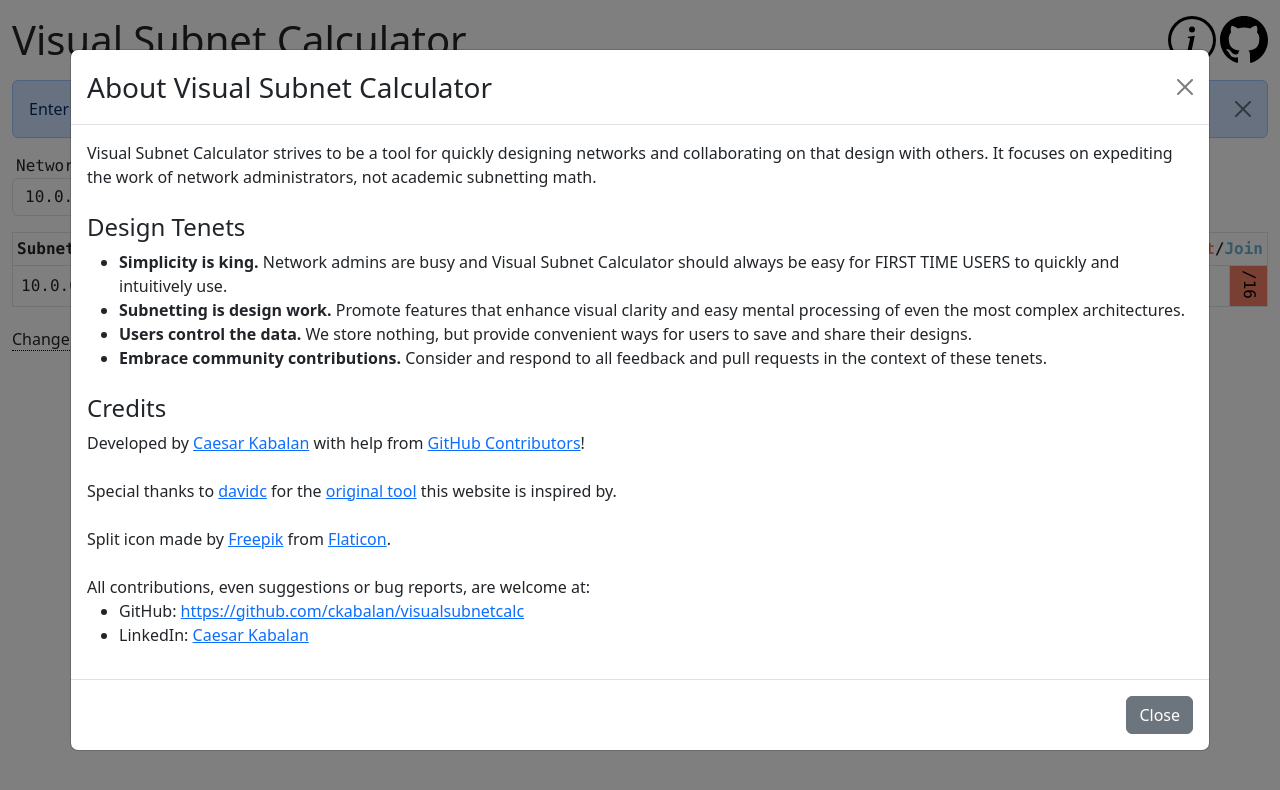
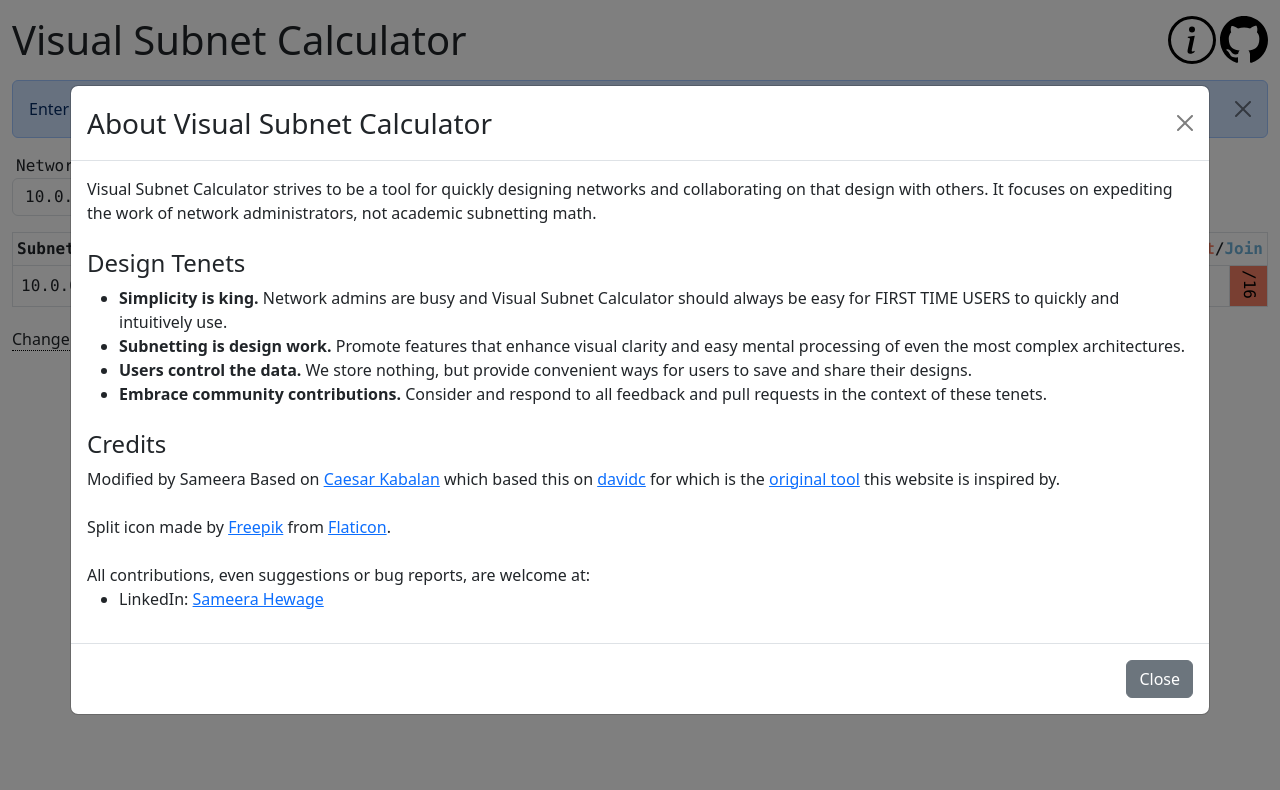
Before and after one commit to ckabalan/visualsubnetcalc, a plain HTML site: page dist/index.html in a window 1280 px wide. Both pictures are taken after a click on the link 1193 px from the left and 38 px from the top of the page. Drawn offline with nearby package versions, Linux system fonts and the light colour scheme.

Commit message:
Update index.html

```diff
--- a/dist/index.html
+++ b/dist/index.html
@@ -24,7 +24,7 @@
                 <path d="M8 15A7 7 0 1 1 8 1a7 7 0 0 1 0 14zm0 1A8 8 0 1 0 8 0a8 8 0 0 0 0 16z"/>
                 <path d="m8.93 6.588-2.29.287-.082.38.45.083c.294.07.352.176.288.469l-.738 3.468c-.194.897.105 1.319.808 1.319.545 0 1.178-.252 1.465-.598l.088-.416c-.2.176-.492.246-.686.246-.275 0-.375-.193-.304-.533L8.93 6.588zM9 4.5a1 1 0 1 1-2 0 1 1 0 0 1 2 0z"/>
             </svg>
-        </a><a href="https://github.com/ckabalan/visualsubnetcalc" target="_blank">
+        </a><a href="https://github.com/rhsameera" target="_blank">
             <svg xmlns="http://www.w3.org/2000/svg" width="48" height="48" fill="currentColor" class="bi bi-github" viewBox="0 0 16 16">
               <path d="M8 0C3.58 0 0 3.58 0 8c0 3.54 2.29 6.53 5.47 7.59.4.07.55-.17.55-.38 0-.19-.01-.82-.01-1.49-2.01.37-2.53-.49-2.69-.94-.09-.23-.48-.94-.82-1.13-.28-.15-.68-.52-.01-.53.63-.01 1.08.58 1.23.82.72 1.21 1.87.87 2.33.66.07-.52.28-.87.51-1.07-1.78-.2-3.64-.89-3.64-3.95 0-.87.31-1.59.82-2.15-.08-.2-.36-1.02.08-2.12 0 0 .67-.21 2.2.82.64-.18 1.32-.27 2-.27.68 0 1.36.09 2 .27 1.53-1.04 2.2-.82 2.2-.82.44 1.1.16 1.92.08 2.12.51.56.82 1.27.82 2.15 0 3.07-1.87 3.75-3.65 3.95.29.25.54.73.54 1.48 0 1.07-.01 1.93-.01 2.2 0 .21.15.46.55.38A8.012 8.012 0 0 0 16 8c0-4.42-3.58-8-8-8z"/>
             </svg>
@@ -172,16 +172,14 @@
                         <li><span style="font-weight:bold">Embrace community contributions.</span> Consider and respond to all feedback and pull requests in the context of these tenets.</li>
                     </ul>
                     <h4 class="mt-4">Credits</h4>
-                    Developed by <a href="https://www.caesarkabalan.com/" target="_blank">Caesar Kabalan</a> with help from <a href="https://github.com/ckabalan/visualsubnetcalc/graphs/contributors" target="_blank">GitHub Contributors</a>!<br/>
-                    <br/>
-                    Special thanks to <a href="https://www.davidc.net/" target="_blank">davidc</a> for the <a href="https://www.davidc.net/sites/default/subnets/subnets.html" target="_blank">original tool</a> this website is inspired by.<br/>
+                    Modified by Sameera Based on  <a href="https://www.caesarkabalan.com/" target="_blank">Caesar Kabalan</a> which based this on   <a href="https://www.davidc.net/" target="_blank">davidc</a> for which is the  <a href="https://www.davidc.net/sites/default/subnets/subnets.html" target="_blank"> original tool</a> this website is inspired by.<br/>
                     <br/>
                     Split icon made by <a href="https://www.flaticon.com/authors/freepik" target="_blank">Freepik</a> from <a href="https://www.flaticon.com/" target="_blank">Flaticon</a>.<br />
                     <br/>
                     All contributions, even suggestions or bug reports, are welcome at:<br/>
                     <ul>
-                        <li>GitHub: <a href="https://github.com/ckabalan/visualsubnetcalc" target="_blank">https://github.com/ckabalan/visualsubnetcalc</a></li>
-                        <li>LinkedIn: <a href="https://www.linkedin.com/in/caesarkabalan/" target="_blank">Caesar Kabalan</a></li>
+
+                        <li>LinkedIn: <a href="https://www.linkedin.com/in/rhsameera/" target="_blank">Sameera Hewage</a></li>
                     </ul>
                 </div>
                 <div class="modal-footer">
```
